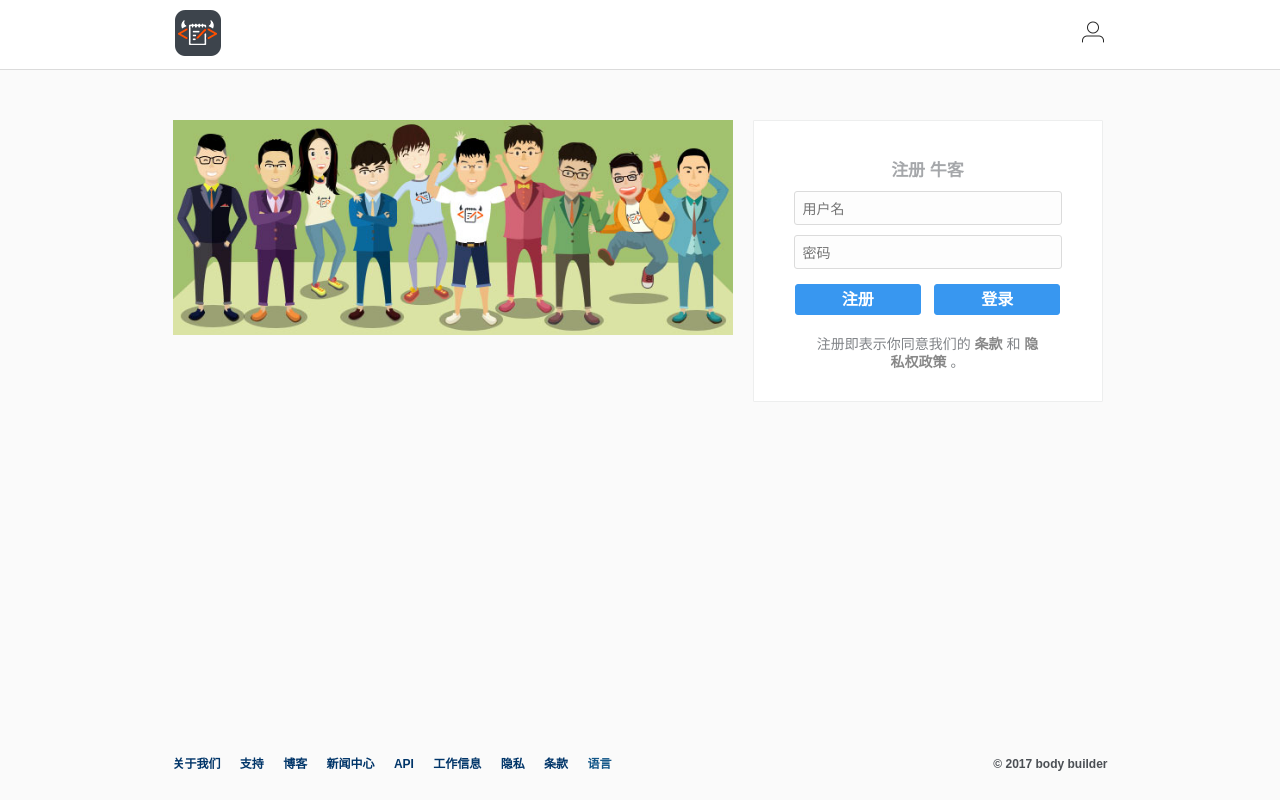
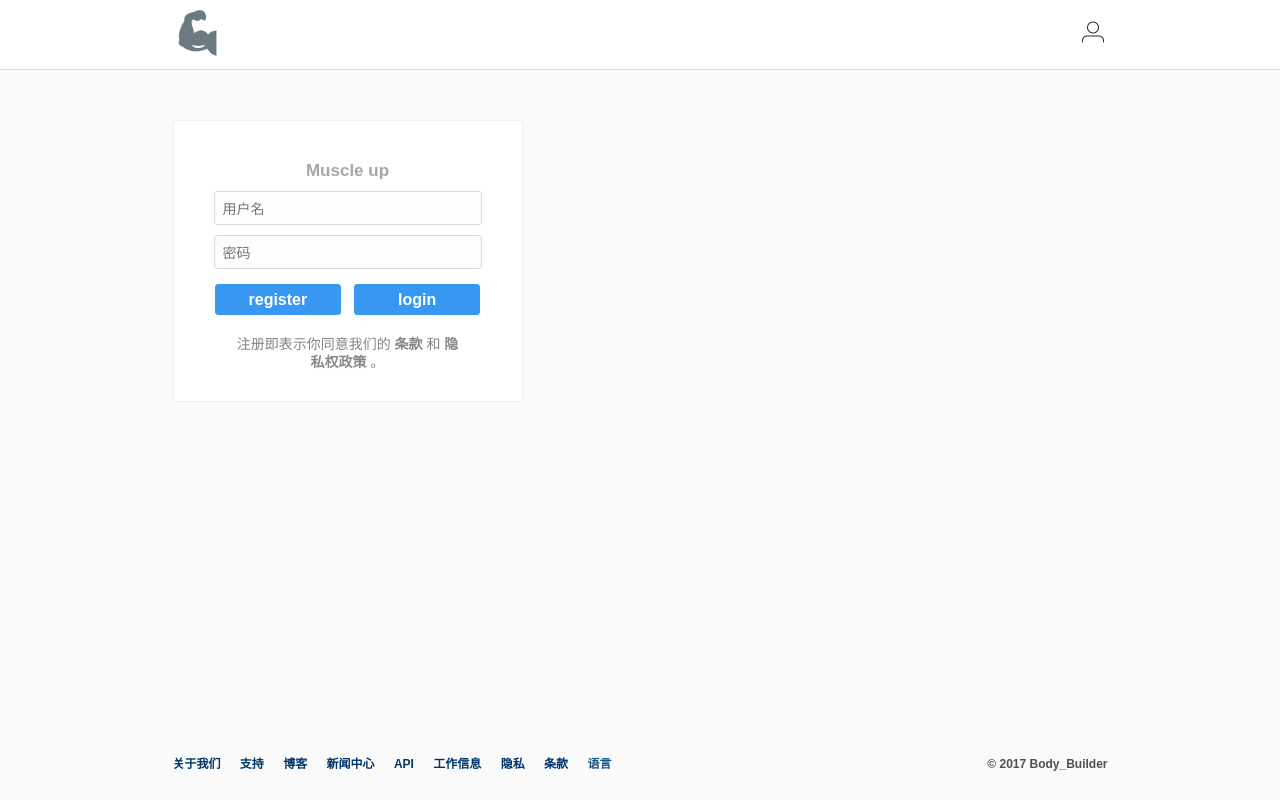
Before and after one commit to ghmhust/python_web, a Flask app: page /regloginpage/ in a window 1280 px wide. Run offline with Flask 2, Linux system fonts and the light colour scheme; parts of the project's set-up code (start-up, migrations or seed data) failed here and were passed over.

Commit message:
change css html

```diff
--- a/nowstagram/static/styles/common/header.css
+++ b/nowstagram/static/styles/common/header.css
@@ -38,12 +38,14 @@
     text-indent: 110%;
     white-space: nowrap;
 }
+
 .profile-ico2 {
     background-image: url(../../images/img/icons.png);
+    background-repeat: no-repeat;
     background-size: 352px 157px;
-    background-position: 0px 0px;
-    height: 48px;
-    width: 48px;
+    background-position: -500px -200px;
+    height: 24px;
+    width: 24px;
     display: block;
     overflow: hidden;
     text-indent: 110%;
--- a/nowstagram/static/styles/pages/login.css
+++ b/nowstagram/static/styles/pages/login.css
@@ -21,7 +21,7 @@
 }
 .login-pic-box img {
     display: block;
-    width: 560px;
+    width: 650px;
 }
 
 .login-wrapper {
--- a/nowstagram/templates/base.html
+++ b/nowstagram/templates/base.html
@@ -15,12 +15,11 @@
                 <div class="header-cont">
                     <a class="logo" href="/">logo</a>
                     <div class="web-menu">
-                        <!-- current_user字段来判断是否处于登录状态进而进行不同的跳转 -->
                         {% if current_user.is_authenticated %}
-                        <a class="{{current_user.head_url}}" href="/profile/{{current_user.id}}">{{current_user.username}}</a>
-                        <a class="profile-ico2" href="/logout/">Wepho</a>
+                        <a class="{{current_user.username}}" href="/profile/{{current_user.id}}">{{current_user.username}}</a>
+                            <a class="profile-ico2" href="/logout/">Logout</a>
                         {% else %}
-                        <a class="profile-ico" href="/regloginpage/">RegLogin</a>
+                        <a class="profile-ico" href="/regloginpage/">登陆/注册</a>
                         {% endif %}
                     </div>
                 </div>
@@ -92,7 +91,7 @@
                             </li>
                         </ul>
                     </nav>
-                    <span class="copy-right">© 2017 body builder</span>
+                    <span class="copy-right">© 2017 Body_Builder</span>
                 </div>
             </footer>
         </section>
--- a/nowstagram/templates/login.html
+++ b/nowstagram/templates/login.html
@@ -4,9 +4,9 @@
 {% block content %}
 <main class="main login-main" role="main">
     <article class="login-cont clearfix">
-        <div class="login-pic-box">
-            <img src="/static/images/res/nkFamily.jpg">
-        </div>
+        <!--<div class="login-pic-box">
+            <img src="/nowstagram/static/images/res/nkFamily.jpg">
+        </div> -->
         <div class="login-wrapper">
             <div class="login-box">
                 <form method="post" id="regloginform">
@@ -14,7 +14,7 @@
                         {% if (msg | length) > 0 %}
                         <b>{{msg}}</b>
                         {% else %}
-                        注册 牛客
+                        Muscle up
                         {% endif %}
                     </h2>
                     <div class="form-item">
@@ -25,8 +25,8 @@
                     </div>
                     <input type="hidden" name="next" value="{{next}}"/>
                     <div class="btn-wrapper">
-                        <button class="btn-primary" onclick="form=document.getElementById('regloginform');form.action='/reg/';">注册</button>
-                        <button class="btn-primary" onclick="form=document.getElementById('regloginform');form.action='/login/';">登录</button>
+                        <button class="btn-primary" onclick="form=document.getElementById('regloginform');form.action='/reg/';">register</button>
+                        <button class="btn-primary" onclick="form=document.getElementById('regloginform');form.action='/login/';">login</button>
                     </div>
                     <p class="agreenment">
                         <span>注册即表示你同意我们的 </span>
```
Also changed, not shown: nowstagram/static/images/res/nk.png, nowstagram/static/images/res/nkFamily.jpg.
